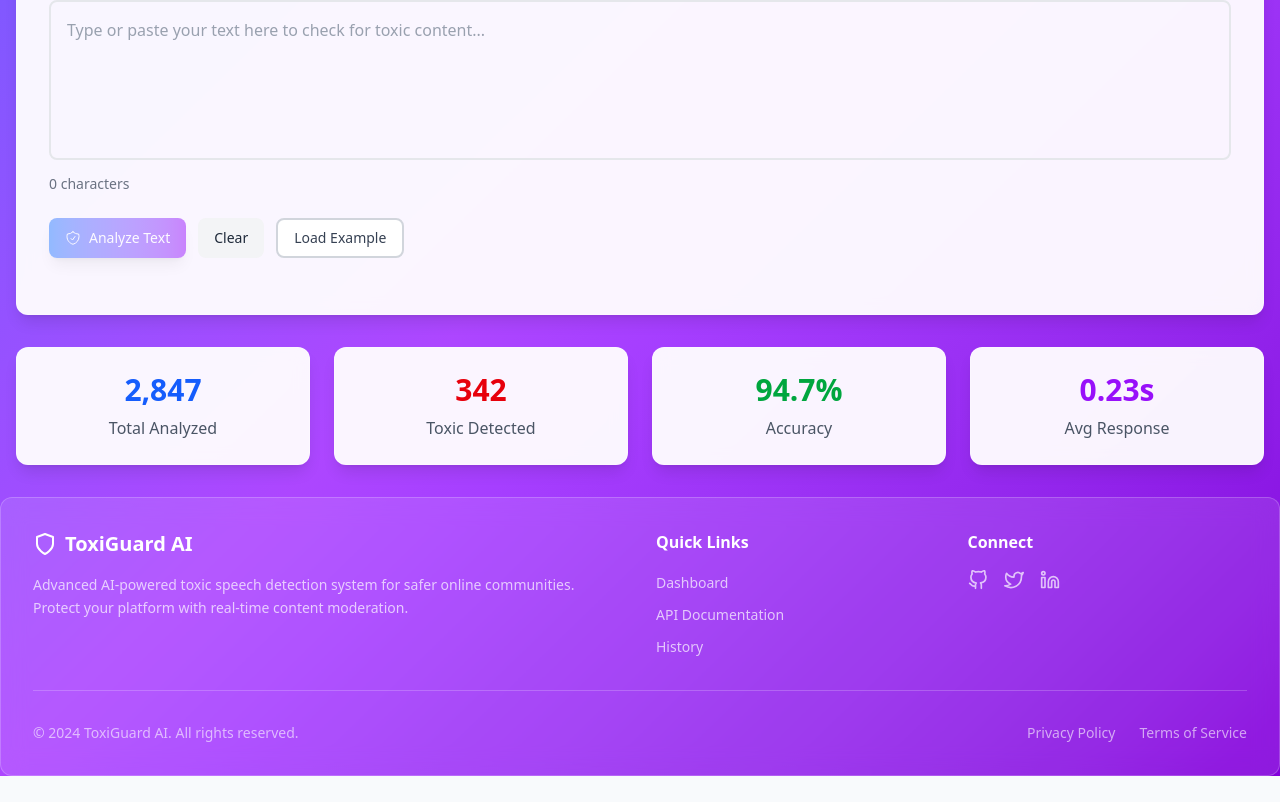
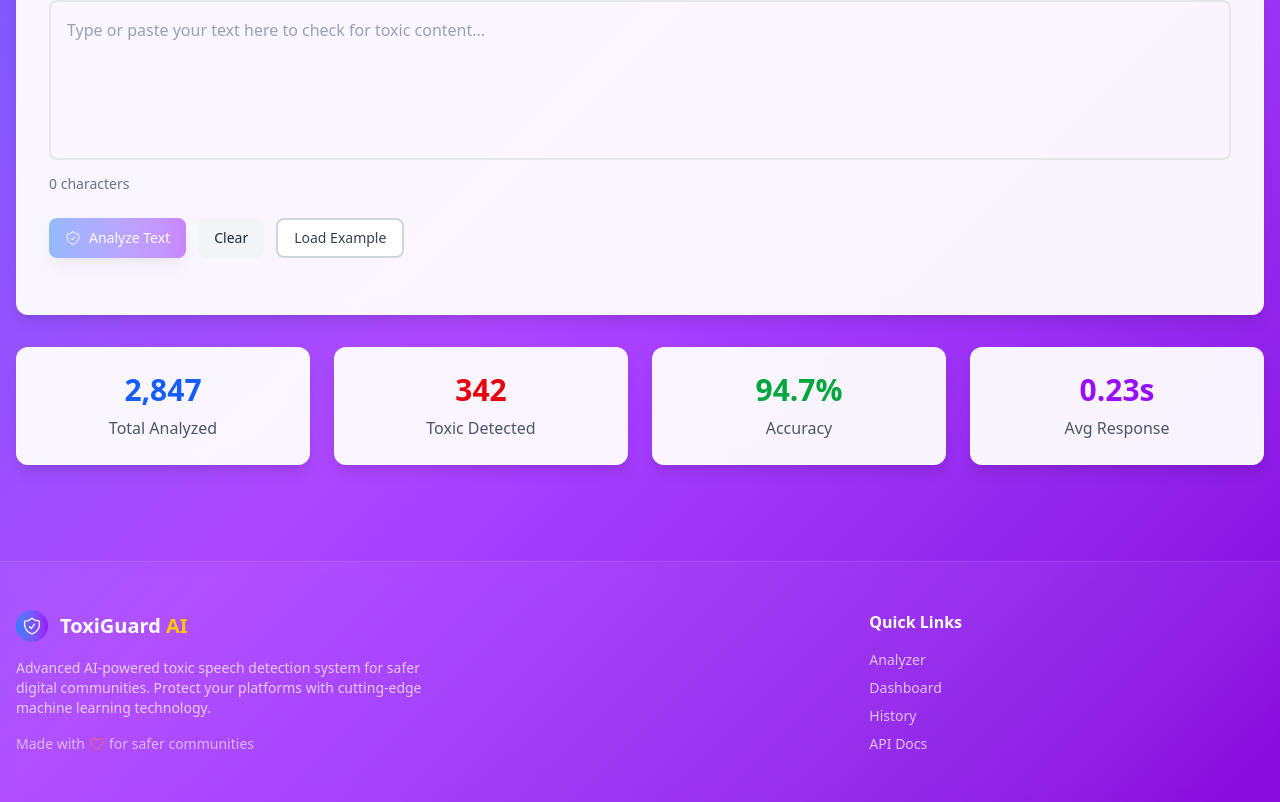
Before and after one commit to Arman2337/Hate-Speech-Toxic-Comment-Detection-System, a React (Vite) app in the folder frontend/: page / in a window 1280 px wide. Shown: the part 473-1275 px from the top of the page. Before the commit the page ends 1249 px from the top, so only its background shows below. Built offline with nearby package versions, Linux system fonts and the light colour scheme; no server answers.

Commit message:
update Footer

```diff
--- a/frontend/src/components/common/Footer.jsx
+++ b/frontend/src/components/common/Footer.jsx
@@ -1,81 +1,65 @@
-import React from 'react'
-import { Link } from 'react-router-dom'
-import { FiShield, FiGithub, FiTwitter, FiLinkedin } from 'react-icons/fi'
+import React from 'react';
+import { Link } from 'react-router-dom';
+import { HeartIcon, ShieldCheckIcon } from '@heroicons/react/24/outline';
 
 const Footer = () => {
   return (
-    <footer className="glass-card border-t border-white/20 mt-auto">
-      <div className="max-w-7xl mx-auto px-4 sm:px-6 lg:px-8 py-8">
-        <div className="grid grid-cols-1 md:grid-cols-4 gap-8">
-          {/* Logo and Description */}
+    <footer className="bg-white/5 backdrop-blur-sm border-t border-white/10 mt-16">
+      <div className="max-w-7xl mx-auto px-4 py-12">
+        <div className="grid grid-cols-1 md:grid-cols-3 gap-8">
+
+          {/* Brand */}
           <div className="col-span-1 md:col-span-2">
-            <div className="flex items-center space-x-2 mb-4">
-              <FiShield className="w-6 h-6 text-white" />
-              <span className="text-xl font-bold text-white">ToxiGuard AI</span>
+            <div className="flex items-center space-x-3 mb-4">
+              <div className="w-8 h-8 bg-gradient-to-r from-blue-500 to-purple-600 rounded-full flex items-center justify-center">
+                <ShieldCheckIcon className="w-5 h-5 text-white" />
+              </div>
+              <span className="text-xl font-bold text-white">
+                ToxiGuard <span className="text-yellow-400">AI</span>
+              </span>
             </div>
-            <p className="text-white/70 text-sm leading-relaxed">
-              Advanced AI-powered toxic speech detection system for safer online communities.
-              Protect your platform with real-time content moderation.
+            <p className="text-white/70 text-sm mb-4 max-w-md">
+              Advanced AI-powered toxic speech detection system for safer digital communities.
+              Protect your platforms with cutting-edge machine learning technology.
             </p>
+            <div className="flex items-center text-white/60 text-sm">
+              <span>Made with</span>
+              <HeartIcon className="w-4 h-4 mx-1 text-red-400" />
+              <span>for safer communities</span>
+            </div>
           </div>
 
           {/* Quick Links */}
           <div>
             <h3 className="text-white font-semibold mb-4">Quick Links</h3>
-            <ul className="space-y-2">
+            <ul className="space-y-2 text-sm">
               <li>
-                <Link to="/dashboard" className="text-white/70 hover:text-white text-sm transition-colors">
+                <Link to="/" className="text-white/70 hover:text-white transition-colors">
+                  Analyzer
+                </Link>
+              </li>
+              <li>
+                <Link to="/dashboard" className="text-white/70 hover:text-white transition-colors">
                   Dashboard
                 </Link>
               </li>
               <li>
-                <Link to="/api-docs" className="text-white/70 hover:text-white text-sm transition-colors">
-                  API Documentation
+                <Link to="/history" className="text-white/70 hover:text-white transition-colors">
+                  History
                 </Link>
               </li>
               <li>
-                <Link to="/history" className="text-white/70 hover:text-white text-sm transition-colors">
-                  History
+                <Link to="/api" className="text-white/70 hover:text-white transition-colors">
+                  API Docs
                 </Link>
               </li>
             </ul>
           </div>
 
-          {/* Social Links */}
-          <div>
-            <h3 className="text-white font-semibold mb-4">Connect</h3>
-            <div className="flex space-x-4">
-              <a href="#" className="text-white/70 hover:text-white transition-colors">
-                <FiGithub className="w-5 h-5" />
-              </a>
-              <a href="#" className="text-white/70 hover:text-white transition-colors">
-                <FiTwitter className="w-5 h-5" />
-              </a>
-              <a href="#" className="text-white/70 hover:text-white transition-colors">
-                <FiLinkedin className="w-5 h-5" />
-              </a>
-            </div>
-          </div>
-        </div>
-
-        <div className="mt-8 pt-8 border-t border-white/20">
-          <div className="flex flex-col md:flex-row justify-between items-center">
-            <p className="text-white/60 text-sm">
-              © 2024 ToxiGuard AI. All rights reserved.
-            </p>
-            <div className="flex space-x-6 mt-4 md:mt-0">
-              <a href="#" className="text-white/60 hover:text-white text-sm transition-colors">
-                Privacy Policy
-              </a>
-              <a href="#" className="text-white/60 hover:text-white text-sm transition-colors">
-                Terms of Service
-              </a>
-            </div>
-          </div>
         </div>
       </div>
     </footer>
-  )
-}
+  );
+};
 
-export default Footer
+export default Footer;
```
